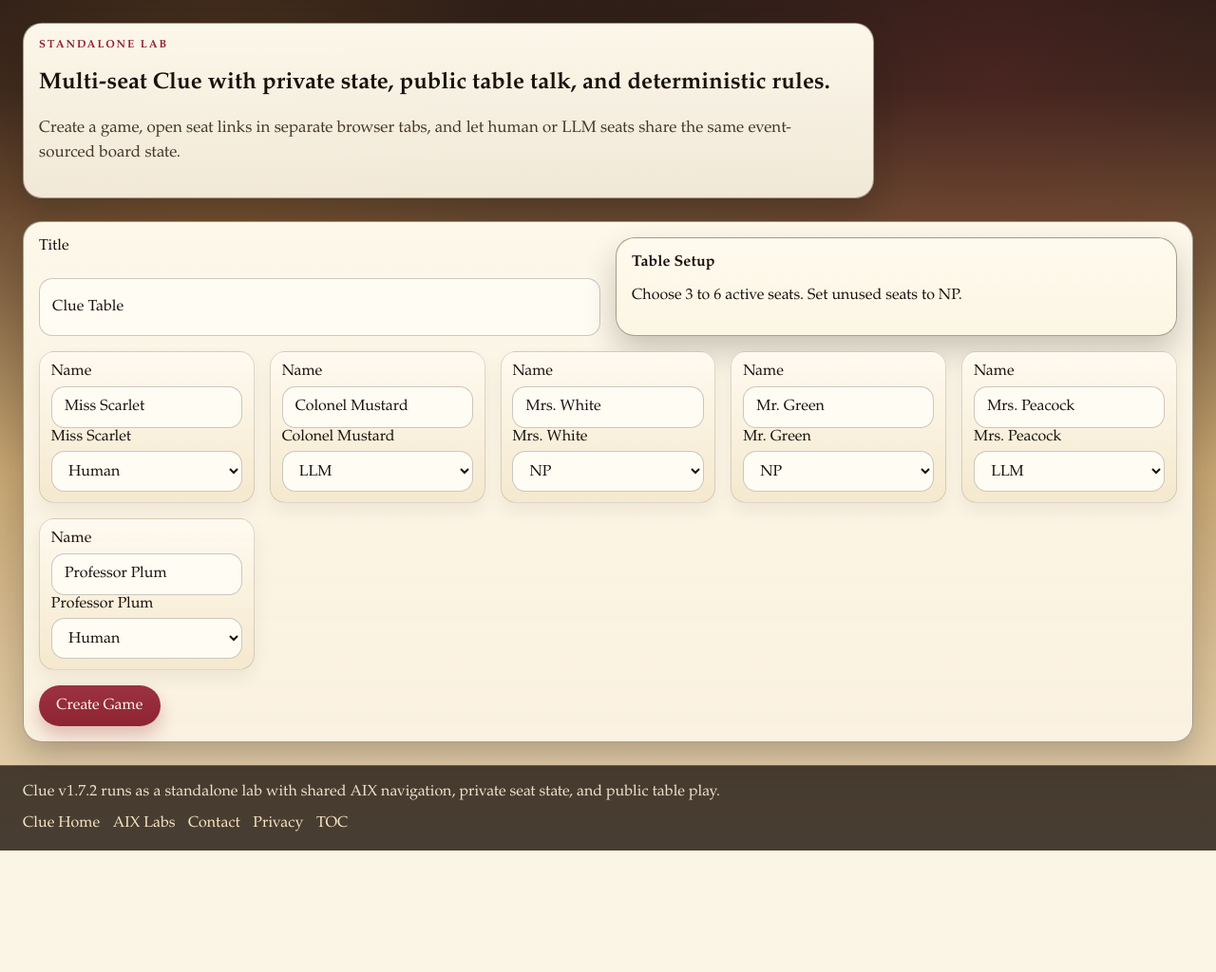
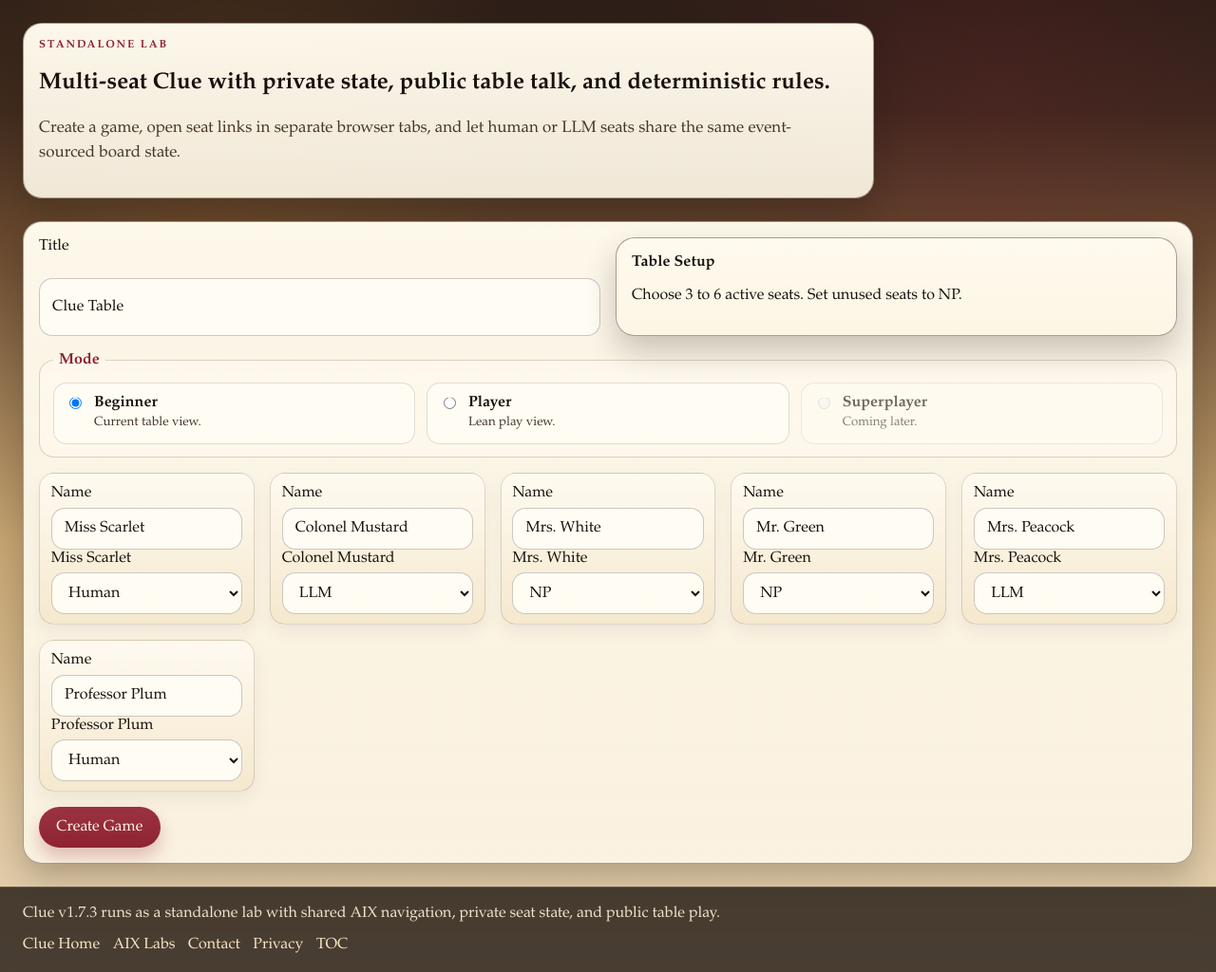
Before and after one commit to davidabelin/clue, a Flask app: page / in a window 1280 px wide. Shown: the part 57-1081 px from the top of the page at 95% size. Before the commit the page ends 953 px from the top, so only its background shows below. Run offline with Flask 3, Linux system fonts and the light colour scheme.

Commit message:
Player Mode launch as Clue V1.7.3.
- Added ui_mode create-game support with beginner default, live player, and rejected superplayer.
- Exposed ui_mode in filtered snapshots, with older games defaulting to Beginner.
- Added create-table mode choices, with Superplayer disabled as a placeholder.
- Made highlighted board clicks and keyboard activation submit movement immediately.
- Kept Beginner’s movement selector as a fallback, with corrected copy.
- Added .game-app--player rendering rules to strip Player Mode down to board, actions, hand, notes, chat, private intel, and concise play history.
- Filtered Player narrative to suggestions, refutations, and accusations only.
- Bumped release/docs markers to v1.7.3.

```diff
--- a/clue_core/version.py
+++ b/clue_core/version.py
@@ -3,7 +3,7 @@
 from __future__ import annotations
 
 
-CLUE_VERSION = "1.7.2"
+CLUE_VERSION = "1.7.3"
 """Current semantic version label for the standalone Clue repository."""
 
 CLUE_RELEASE_LABEL = f"v{CLUE_VERSION}"
--- a/clue_web/__init__.py
+++ b/clue_web/__init__.py
@@ -68,7 +68,7 @@ def _static_asset_token(static_root: Path, *, version: str) -> str:
 def create_app(config: dict | None = None) -> Flask:
     """Create the standalone Clue Flask app and wire storage, routes, and chrome links.
 
-    The app factory is also the central configuration bridge for v1.7.2. It
+    The app factory is also the central configuration bridge for v1.7.3. It
     keeps deployment defaults explicit so future maintainers can see which knobs
     belong to the OpenAI seat runtime versus the core Flask or storage layers,
     and where Secret Manager-backed values may override local defaults.
--- a/clue_web/runtime.py
+++ b/clue_web/runtime.py
@@ -38,6 +38,9 @@ from clue_storage import ClueRepository
 DEFAULT_GAME_SEED = 17
 DEFAULT_TOOL_SNAPSHOT_BUDGET_MS = 250
 TURN_METRIC_LIMIT = 256
+DEFAULT_UI_MODE = "beginner"
+LIVE_UI_MODES = {"beginner", "player"}
+UNAVAILABLE_UI_MODES = {"superplayer"}
 SOCIAL_MOODS = {"calm", "amused", "annoyed", "guarded", "confident", "wounded"}
 SOCIAL_THREAD_KINDS = {"banter", "dispute", "alliance", "flirtation", "meta"}
 SOCIAL_THREAD_STATUSES = {"active", "cooling", "resolved"}
@@ -404,6 +407,7 @@ class GameService:
         """
 
         title = str(payload.get("title", "")).strip() or "Clue Table"
+        ui_mode = self._ui_mode_from_payload(payload)
         requested_seats = list(payload.get("seats") or [])
         if requested_seats:
             seat_configs = self._seat_configs_from_payload(requested_seats)
@@ -414,6 +418,7 @@ class GameService:
         seed = DEFAULT_GAME_SEED
         hidden_setup = build_hidden_setup(seat_configs, seed=seed)
         state = build_initial_state(game_id, title, seat_configs, hidden_setup)
+        state["ui_mode"] = ui_mode
         state["analysis"] = self._build_analysis_defaults(state)
         tokens = []
         seat_links = []
@@ -460,6 +465,7 @@ class GameService:
             config={
                 "game_id": game_id,
                 "title": title,
+                "ui_mode": ui_mode,
                 "seed": seed,
                 "seats": [seat.to_dict() for seat in seat_configs],
             },
@@ -639,6 +645,18 @@ class GameService:
         if len(seat_payloads) < 3 or len(seat_payloads) > 6:
             raise ValueError("Clue requires between 3 and 6 active seats.")
         return [SeatConfig.from_dict(item) for item in seat_payloads]
+
+    @staticmethod
+    def _ui_mode_from_payload(payload: dict[str, Any]) -> str:
+        """Normalize the create-table UI mode and reject unavailable modes."""
+
+        raw_mode = str(payload.get("ui_mode", DEFAULT_UI_MODE) or DEFAULT_UI_MODE).strip().lower()
+        if raw_mode in UNAVAILABLE_UI_MODES:
+            raise ValueError("Superplayer mode is not available yet.")
+        if raw_mode not in LIVE_UI_MODES:
+            allowed = ", ".join(sorted(LIVE_UI_MODES))
+            raise ValueError(f"ui_mode must be one of: {allowed}.")
+        return raw_mode
 
     @staticmethod
     def _mentioned_public_seat_ids(state: dict[str, Any], event: dict[str, Any]) -> list[str]:
--- a/clue_web/static/css/clue.css
+++ b/clue_web/static/css/clue.css
@@ -158,6 +158,52 @@ main {
   margin: 1rem 0;
 }
 
+.mode-picker {
+  display: grid;
+  grid-template-columns: repeat(auto-fit, minmax(170px, 1fr));
+  gap: 0.8rem;
+  margin: 1rem 0;
+  padding: 0.85rem;
+  border: 1px solid rgba(44, 31, 23, 0.18);
+  border-radius: 16px;
+  background: rgba(255, 249, 237, 0.78);
+}
+
+.mode-picker legend {
+  padding: 0 0.4rem;
+  font-weight: 700;
+  color: var(--accent);
+}
+
+.mode-option {
+  grid-template-columns: auto minmax(0, 1fr);
+  align-items: start;
+  gap: 0.62rem;
+  padding: 0.72rem;
+  border: 1px solid rgba(44, 31, 23, 0.14);
+  border-radius: 14px;
+  background: rgba(255, 252, 244, 0.9);
+}
+
+.mode-option input {
+  width: auto;
+  margin-top: 0.18rem;
+}
+
+.mode-option span {
+  display: grid;
+  gap: 0.18rem;
+}
+
+.mode-option small {
+  color: var(--ink-soft);
+  line-height: 1.35;
+}
+
+.mode-option--disabled {
+  opacity: 0.62;
+}
+
 .seat-card,
 .position-card,
 .move-card,
@@ -1667,6 +1713,12 @@ button:disabled {
   filter: brightness(1.03);
 }
 
+.board-svg[data-busy="1"] .clickable-node {
+  cursor: wait;
+  opacity: 0.72;
+  pointer-events: none;
+}
+
 .position-grid,
 .seat-list,
 .seat-summary-grid,
@@ -1830,3 +1882,169 @@ button:disabled {
     align-items: flex-start;
   }
 }
+
+/*
+  Player Mode removes secondary surfaces from the existing Beginner shell while
+  keeping the same server-authoritative polling and action flow.
+*/
+.game-app--player {
+  gap: 0.52rem;
+}
+
+.game-app--player .panel {
+  padding: 0.62rem;
+  border-radius: 14px;
+}
+
+.game-app--player .panel.marquee-panel--compact {
+  grid-template-columns: minmax(0, 1fr);
+  gap: 0.42rem;
+  padding: 0.58rem 0.7rem;
+}
+
+.game-app--player .status-cluster--metrics,
+.game-app--player .pace-note,
+.game-app--player .phase-strip,
+.game-app--player .turn-metrics,
+.game-app--player .marker-grid-card,
+.game-app--player .seat-summary-panel,
+.game-app--player .lineup-panel,
+.game-app--player .diagnostics-stage,
+.game-app--player .turn-rail,
+.game-app--player .action-priority-note,
+.game-app--player .panel-head-note,
+.game-app--player .field-note,
+.game-app--player .composer-hint,
+.game-app--player .micro-status,
+.game-app--player .card-kicker,
+.game-app--player .drawer-note,
+.game-app--player .chat-composer label[for="chat-input"],
+.game-app--player #decision-context-card .panel-head {
+  display: none;
+}
+
+.game-app--player .briefing-grid {
+  gap: 0.56rem;
+  grid-template-columns: minmax(0, 1.45fr) minmax(250px, 0.66fr);
+  grid-template-areas:
+    "caseboard desk"
+    "caseboard briefing"
+    "wire wire";
+}
+
+.game-app--player .caseboard-stage,
+.game-app--player .desk-stage,
+.game-app--player .briefing-stage,
+.game-app--player .wire-stage,
+.game-app--player .decision-context-card,
+.game-app--player .action-panel,
+.game-app--player .action-controls,
+.game-app--player .chat-composer {
+  gap: 0.46rem;
+}
+
+.game-app--player .panel-head {
+  margin-bottom: 0.22rem;
+}
+
+.game-app--player .panel-head h2,
+.game-app--player .panel-head h3 {
+  font-size: 1.04rem;
+}
+
+.game-app--player .status-cluster--identity h1 {
+  font-size: 1.22rem;
+}
+
+.game-app--player .turn-banner {
+  min-height: 1.75rem;
+  padding: 0.34rem 0.64rem;
+}
+
+.game-app--player .info-card,
+.game-app--player .action-card {
+  padding: 0.52rem;
+  border-radius: 12px;
+}
+
+.game-app--player .action-drawer {
+  border-radius: 12px;
+}
+
+.game-app--player .action-drawer summary,
+.game-app--player .info-drawer-summary {
+  padding: 0.5rem 0.58rem;
+}
+
+.game-app--player .action-drawer-body,
+.game-app--player .info-drawer-body {
+  gap: 0.48rem;
+  padding: 0 0.58rem 0.58rem;
+}
+
+.game-app--player .decision-context {
+  font-size: 1rem;
+  line-height: 1.2;
+}
+
+.game-app--player .wire-grid {
+  grid-template-columns: minmax(0, 1fr) minmax(0, 1fr);
+  gap: 0.56rem;
+}
+
+.game-app--player .event-log {
+  gap: 0.42rem;
+  max-height: 13rem;
+}
+
+.game-app--player .private-log {
+  max-height: 10rem;
+}
+
+.game-app--player .log-item {
+  padding: 0.52rem 0.6rem;
+  border-radius: 12px;
+}
+
+.game-app--player .log-meta {
+  gap: 0.38rem;
+  margin-bottom: 0.28rem;
+}
+
+.game-app--player .log-badge {
+  display: none;
+}
+
+.game-app--player .log-type,
+.game-app--player .log-stamp,
+.game-app--player .log-time {
+  padding: 0.14rem 0.38rem;
+  font-size: 0.74rem;
+}
+
+.game-app--player #chat-input {
+  min-height: 3.2rem;
+}
+
+.game-app--player #notebook-text {
+  min-height: 4.8rem;
+}
+
+.game-app--player .hand-panel li {
+  padding: 0.38rem 0.08rem;
+}
+
+@media (max-width: 980px) {
+  .game-app--player .briefing-grid {
+    grid-template-columns: 1fr;
+    grid-template-areas:
+      "caseboard"
+      "desk"
+      "briefing"
+      "wire";
+  }
+
+  .game-app--player .wire-grid {
+    grid-template-columns: 1fr;
+  }
+}
--- a/clue_web/templates/pages/game.html
+++ b/clue_web/templates/pages/game.html
@@ -42,10 +42,10 @@
           <p class="card-kicker">Board State</p>
           <h2>Caseboard</h2>
         </div>
-        <p class="panel-head-note">Click the board to stage movement.</p>
+        <p class="panel-head-note">Click a lit target to move.</p>
       </div>
       <svg id="board" viewBox="0 0 720 560" class="board-svg"></svg>
-      <p class="field-note board-note">Glowing targets are legal. Nothing commits until you use the move controls.</p>
+      <p class="field-note board-note">Glowing targets are legal movement options.</p>
       <details class="info-card info-drawer marker-grid-card" data-collapse-key="marker-grid" data-default-open="0">
         <summary class="info-drawer-summary">
           <div class="drawer-head">
--- a/clue_web/templates/pages/home.html
+++ b/clue_web/templates/pages/home.html
@@ -21,6 +21,30 @@
         <p>Choose 3 to 6 active seats. Set unused seats to NP.</p>
       </div>
     </div>
+    <fieldset class="mode-picker" aria-label="Table mode">
+      <legend>Mode</legend>
+      <label class="mode-option">
+        <input type="radio" name="ui_mode" value="beginner" checked>
+        <span>
+          <strong>Beginner</strong>
+          <small>Current table view.</small>
+        </span>
+      </label>
+      <label class="mode-option">
+        <input type="radio" name="ui_mode" value="player">
+        <span>
+          <strong>Player</strong>
+          <small>Lean play view.</small>
+        </span>
+      </label>
+      <label class="mode-option mode-option--disabled">
+        <input type="radio" name="ui_mode" value="superplayer" disabled>
+        <span>
+          <strong>Superplayer</strong>
+          <small>Coming later.</small>
+        </span>
+      </label>
+    </fieldset>
     <div class="seat-grid">
       {% set defaults = [
         ("seat_scarlet", "Miss Scarlet", "human"),
@@ -80,6 +104,7 @@
       headers: { "Content-Type": "application/json" },
       body: JSON.stringify({
         title: formData.get("title"),
+        ui_mode: formData.get("ui_mode") || "beginner",
         seats,
       }),
     });
```
Also changed, not shown: clue_core/engine.py (+8 -0 lines), clue_web/static/js/clue.js (+69 -15 lines), docs/CLUE_PLAN_alpha.md (+1 -1 lines), docs/CLUE_player_mode_plan.md (added, +62 -0 lines), docs/ClueMLRuntime.md (+1 -1 lines), docs/clue_to_do.md (+12 -6 lines), tests/test_agent_runtime_config.py (+1 -1 lines), tests/test_app.py (+48 -0 lines), tests/test_engine.py (+12 -0 lines), tests/test_llm_agent.py (+1 -1 lines), README.md, docs/CHANGELOG.md, docs/README.md, 1 other file.
